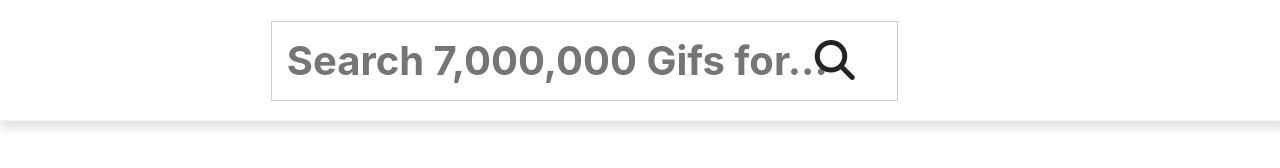
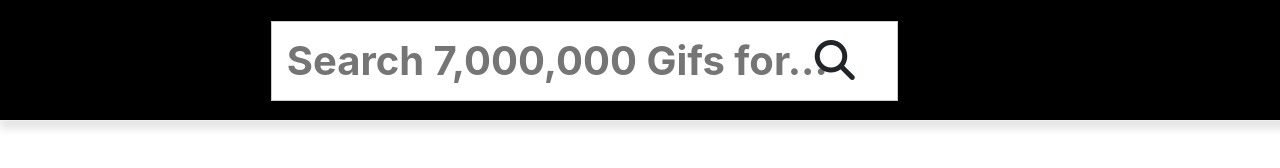
Before and after one commit to ikhidebright/Giphy, a plain HTML site: page index.html in a window 1280 px wide. Drawn offline with nearby package versions, Linux system fonts and the light colour scheme.

Commit message:
added files

```diff
--- a/index.css
+++ b/index.css
@@ -2,7 +2,8 @@
      width: 100%;
      border-bottom: 0.2vmin solid #f1f1f1;
      box-shadow: 0.5vmin 0.5vmin 1vmin 0.5vmin #e5e5e5;
-     padding: 1vmin 0 1vmin 0;
+     padding: 1vmin 0 2vmin 0;
+     background-color: black;
 }
 
 
@@ -99,9 +100,10 @@ input[type=text]:focus {
 }
 
 
-@media only screen and (min-width: 600px) {
+@media only screen and (min-width: 992px) {
         .navi {
                 width: 100%;
+                background-color: black;
                 border-bottom: 0.2vmin solid #f1f1f1;
                 box-shadow: 0.5vmin 0.5vmin 1vmin 0.5vmin #e5e5e5;
                 padding: 1vmin 0 1vmin 0;
--- a/index.html
+++ b/index.html
@@ -8,6 +8,7 @@
         <meta name="viewport" content="width=device-width, initial-scale=1.0">
         <meta http-equiv="X-UA-Compatible" content="ie=edge">
         <title>Giphys</title>
+        <meta name="theme-color" content="#000000">
 </head>
 <body>
         <div class="navi">
```
